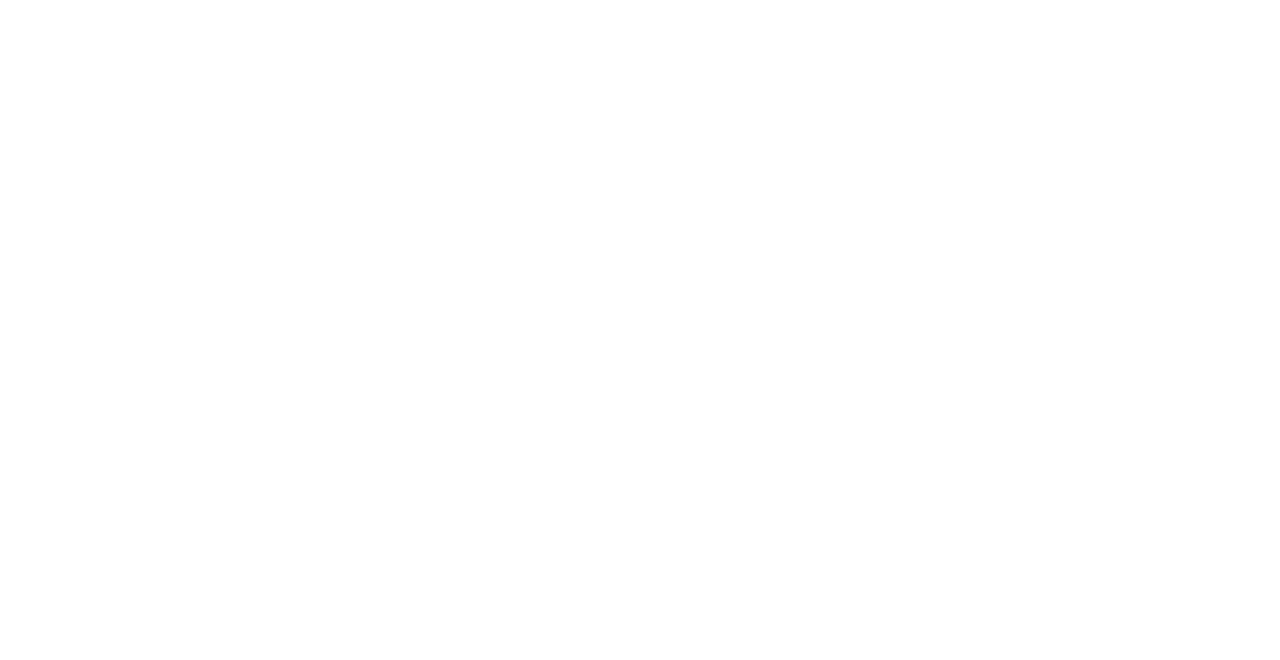
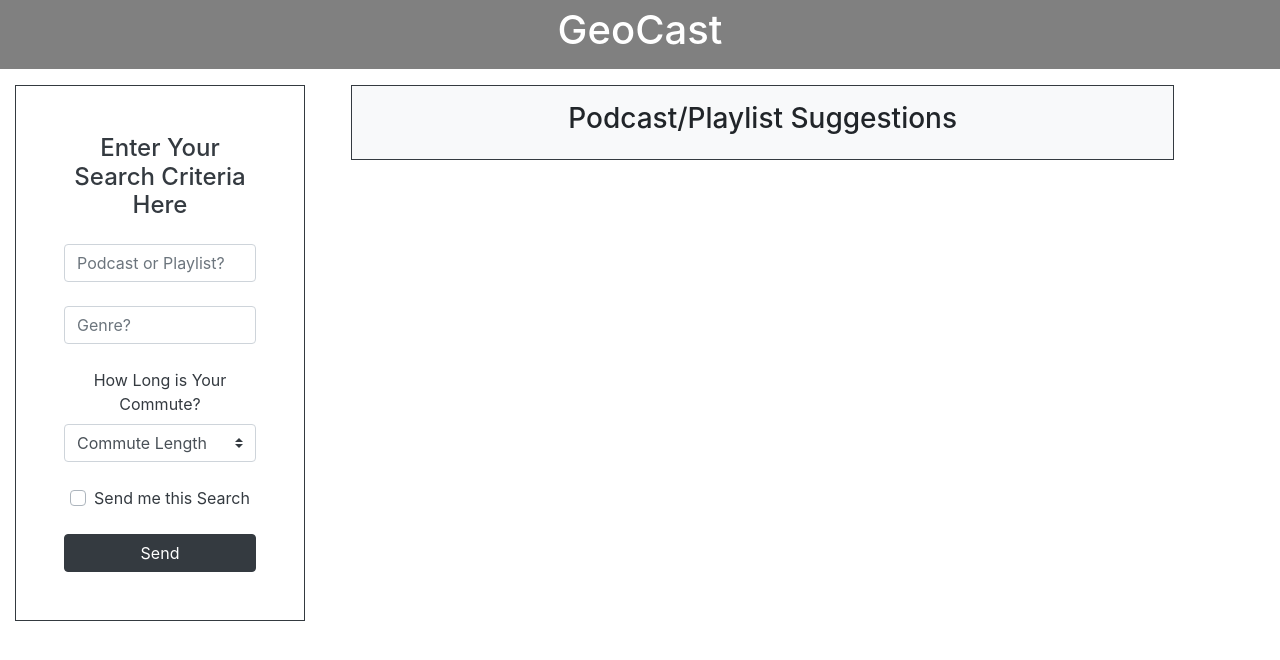
Before and after one commit to NWgroup1/Astro-Mixologist, a plain HTML site: page index.html in a window 1280 px wide. Drawn offline with nearby package versions, Linux system fonts and the light colour scheme.

Commit message:
first index/css

```diff
--- a/index.html
+++ b/index.html
@@ -4,8 +4,73 @@
     <meta charset="UTF-8">
     <meta name="viewport" content="width=device-width, initial-scale=1.0">
     <title>Document</title>
+    <link rel="stylesheet" href="https://cdn.jsdelivr.net/npm/bootstrap@4.5.3/dist/css/bootstrap.min.css" integrity="sha384-TX8t27EcRE3e/ihU7zmQxVncDAy5uIKz4rEkgIXeMed4M0jlfIDPvg6uqKI2xXr2" crossorigin="anonymous">
+    <script src="https://cdn.jsdelivr.net/npm/bootstrap@4.5.3/dist/js/bootstrap.bundle.min.js" integrity="sha384-ho+j7jyWK8fNQe+A12Hb8AhRq26LrZ/JpcUGGOn+Y7RsweNrtN/tE3MoK7ZeZDyx" crossorigin="anonymous"></script>
+    <link rel="stylesheet" href="style.css">
+
+
+
 </head>
 <body>
+
+<header id="header" class="container-fluid">
+    <h1>GeoCast</h1>
+</header>
+
+<main class="container-fluid">
+    <section class="row">
+        <article class="col-sm-3">
+            <form class="text-center border border-dark p-5 mt-3 text-dark" action="">
+                <p class="h4 mb-4">Enter Your Search Criteria Here</p>
+            <!-- Name -->
+                <input type="text" id="defaultContactFormPod" class="form-control mb-4" placeholder="Podcast or Playlist?">
+            <!-- Email -->
+                <input type="genre" id="defaultGenreFormGenre" class="form-control mb-4" placeholder="Genre?">
+            <!-- Subject -->
+                <label>How Long is Your Commute?</label>
+                    <select class="browser-default custom-select mb-4">
+                            <option value="" disabled>Choose option</option>
+                            <option value="1" selected>Commute Length</option>
+                            <option value="2">15 Minutes?</option>
+                            <option value="3">30 Minutes?</option>
+                            <option value="4">45 Minutes?</option>
+                            <option value="5">60 Minutes?</option>
+                    </select>
+            <!-- Copy -->
+                    <div class="custom-control custom-checkbox mb-4">
+                            <input type="checkbox" class="custom-control-input" id="defaultContactFormCopy">
+                            <label class="custom-control-label" for="defaultContactFormCopy">Send me this Search</label>
+                    </div>
+
+            <!-- Send button -->
+                <button class="btn btn-info btn-block btn-dark" type="submit">Send</button>
+
+            </form>
+
+
+        </article>
+
+        <article2 class="search-results col-sm-8 back ground dark">
+            <div class="results-box bg-light p-3 m-3 w-100 border border-dark">
+                <h3>Podcast/Playlist Suggestions</h3>
+            </div>
+
+        </article2>
+
+    </section>
+</main>
+
+
+
+
+
+</body>
+</html>
+
+<script src="https://code.jquery.com/jquery-3.5.1.slim.min.js" integrity="sha384-DfXdz2htPH0lsSSs5nCTpuj/zy4C+OGpamoFVy38MVBnE+IbbVYUew+OrCXaRkfj" crossorigin="anonymous"></script>
+<script src="https://cdn.jsdelivr.net/npm/popper.js@1.16.1/dist/umd/popper.min.js" integrity="sha384-9/reFTGAW83EW2RDu2S0VKaIzap3H66lZH81PoYlFhbGU+6BZp6G7niu735Sk7lN" crossorigin="anonymous"></script>
+<script src="https://cdn.jsdelivr.net/npm/bootstrap@4.5.3/dist/js/bootstrap.min.js" integrity="sha384-w1Q4orYjBQndcko6MimVbzY0tgp4pWB4lZ7lr30WKz0vr/aWKhXdBNmNb5D92v7s" crossorigin="anonymous"></script>
+
     <!--1 Created readme
         2 Created wireframe
         3 Selected bootstrap alternative
@@ -19,8 +84,4 @@
         10 Connect APIs to the submit button
         11 Put API variables in the correct location
         12 Make sure results are displayed
-        13 Use modals in the App
-
-        -->
-</body>
-</html>
+        13 Use modals in the App-->
--- a/style.css
+++ b/style.css
@@ -0,0 +1,11 @@
+#header {
+   text-align: center;
+   background-color:gray;
+   color: white;
+   padding-top: .5%;
+   padding-bottom: .5%;
+}
+
+h3{
+    text-align: center;
+}
```
